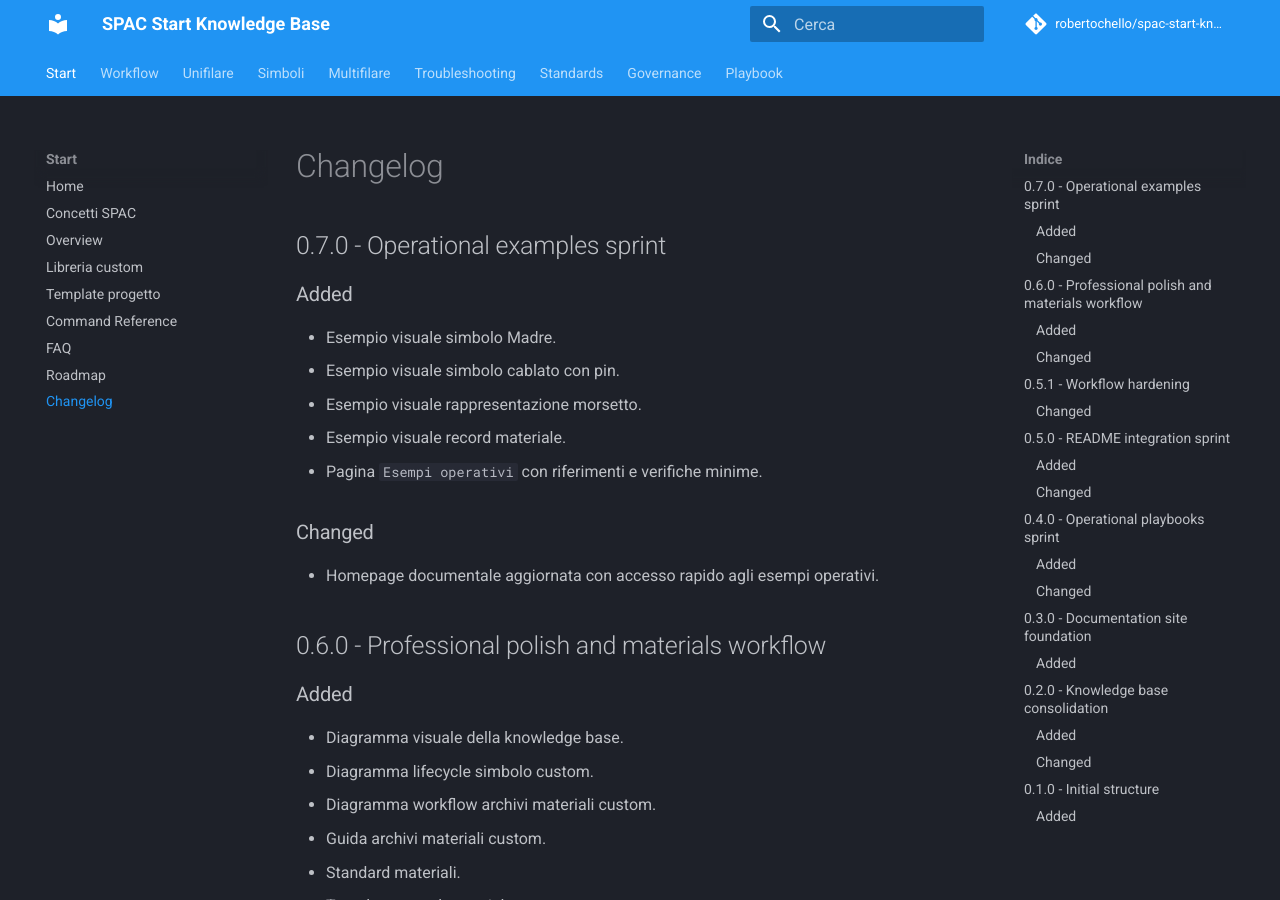
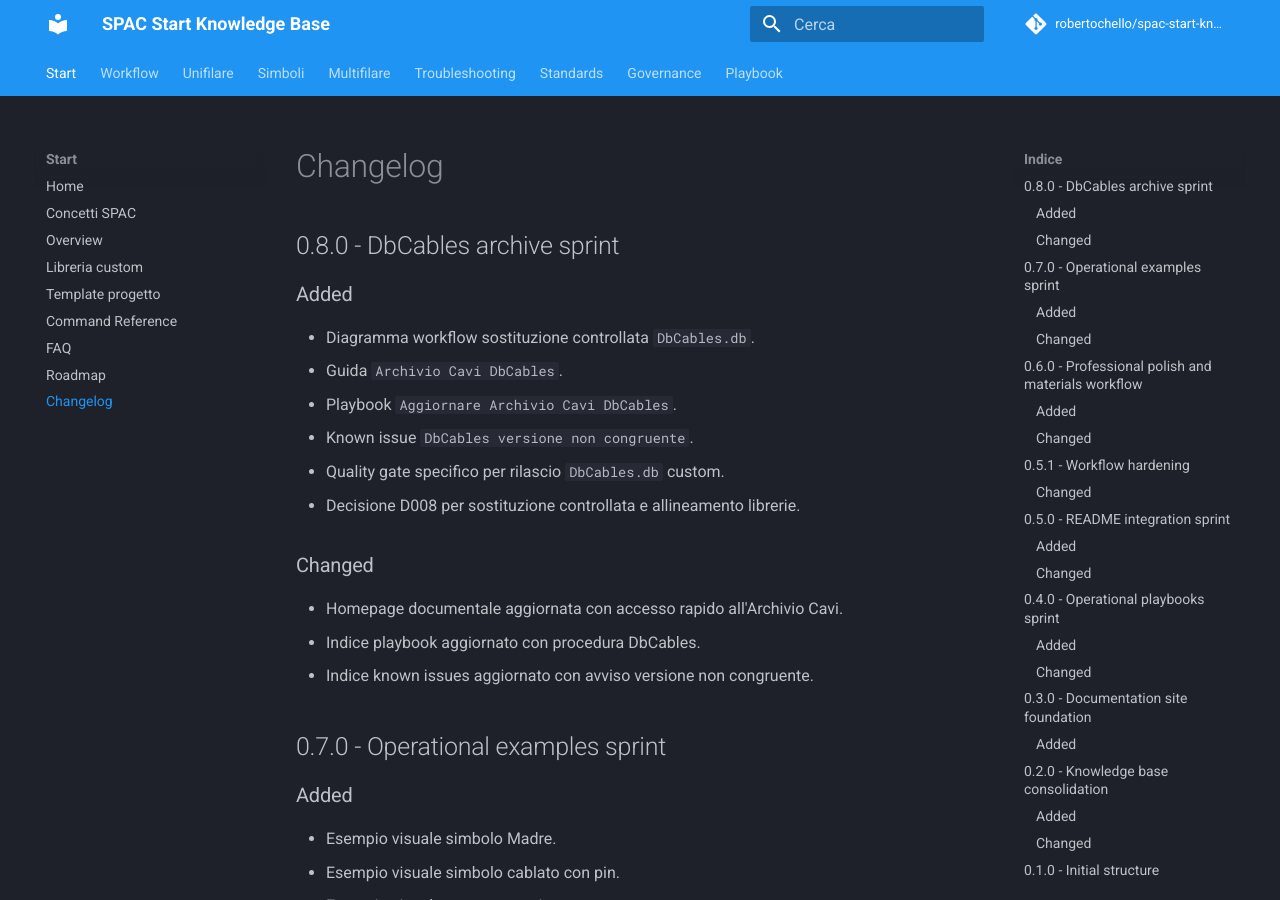
Before and after one commit to robertochello/spac-start-knowledge-base, an MkDocs documentation site: the page built from docs/changelog.md, in a window 1280 px wide and 900 px high. Built offline with MkDocs 1.6.1 and Material for MkDocs 9.7.7, drawn with Linux system fonts in a browser that asks for light colours; comment, search, counter and statistics services are not loaded.

Commit message:
Document DbCables archive sprint

```diff
--- a/docs/changelog.md
+++ b/docs/changelog.md
@@ -1,4 +1,21 @@
 # Changelog
+
+## 0.8.0 - DbCables archive sprint
+
+### Added
+
+- Diagramma workflow sostituzione controllata `DbCables.db`.
+- Guida `Archivio Cavi DbCables`.
+- Playbook `Aggiornare Archivio Cavi DbCables`.
+- Known issue `DbCables versione non congruente`.
+- Quality gate specifico per rilascio `DbCables.db` custom.
+- Decisione D008 per sostituzione controllata e allineamento librerie.
+
+### Changed
+
+- Homepage documentale aggiornata con accesso rapido all'Archivio Cavi.
+- Indice playbook aggiornato con procedura DbCables.
+- Indice known issues aggiornato con avviso versione non congruente.
 
 ## 0.7.0 - Operational examples sprint
 
```
